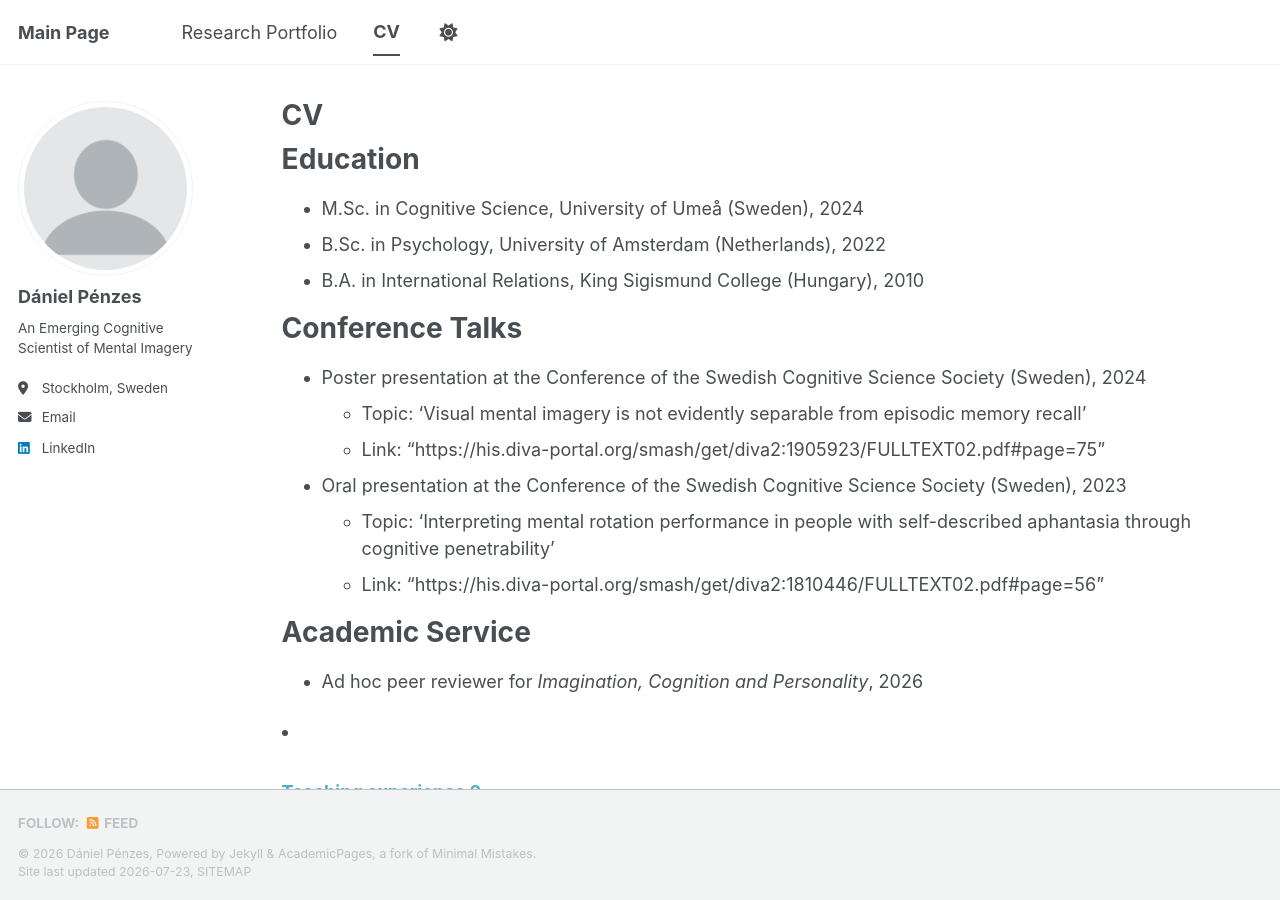
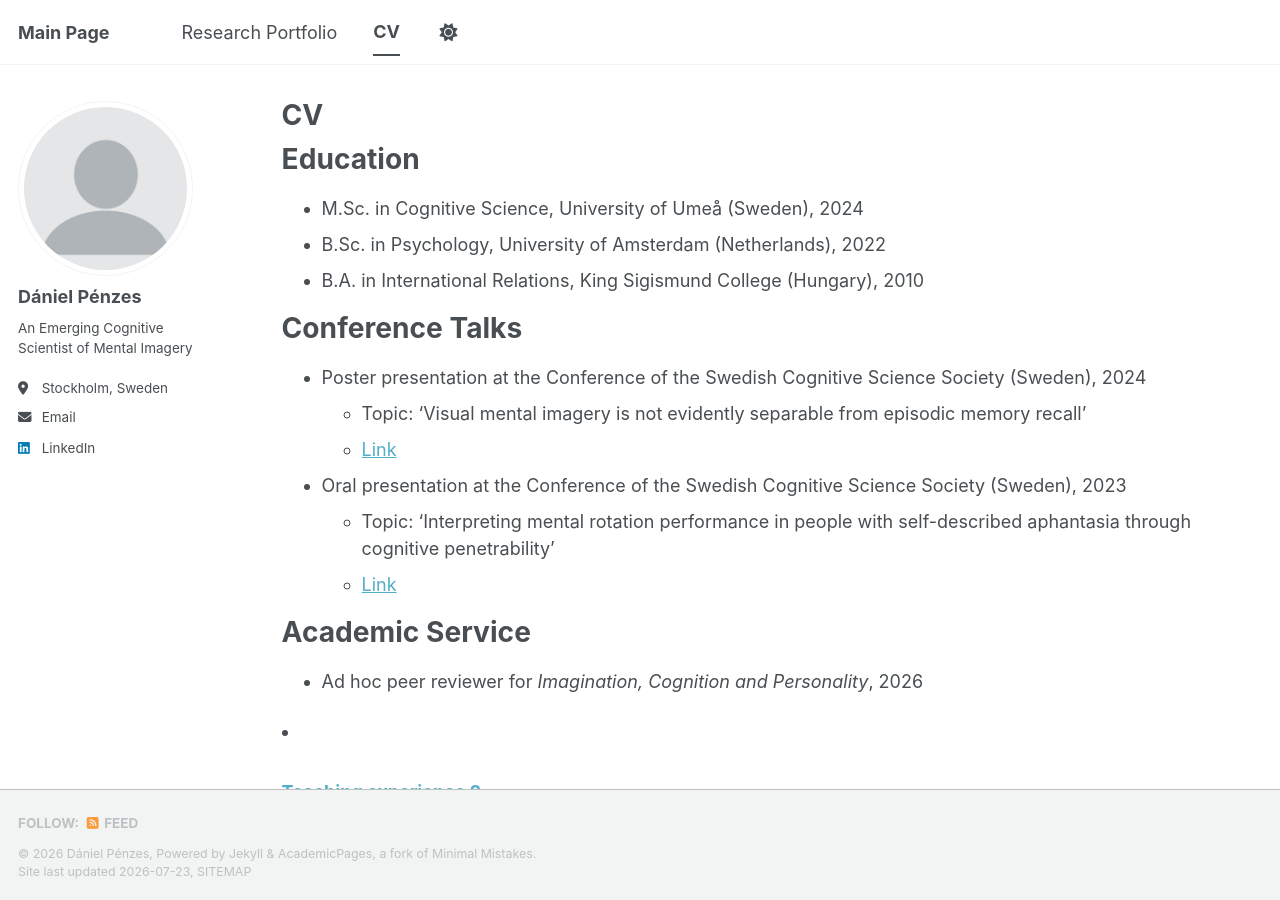
Before and after one commit to danielpenzes/danielpenzes.github.io, a Jekyll site: the page built from _pages/cv.md, in a window 1280 px wide and 900 px high. Built offline with Jekyll 4.4.1, drawn with Linux system fonts in a browser that asks for light colours; a style sheet for code colours, icons or effects is not loaded.

Commit message:
Update cv.md

```diff
--- a/_pages/cv.md
+++ b/_pages/cv.md
@@ -19,11 +19,11 @@ Conference Talks
 ======
 * Poster presentation at the Conference of the Swedish Cognitive Science Society (Sweden), 2024
   * Topic: 'Visual mental imagery is not evidently separable from episodic memory recall'
-  * Link: "https://his.diva-portal.org/smash/get/diva2:1905923/FULLTEXT02.pdf#page=75"
+  * [Link](https://his.diva-portal.org/smash/get/diva2:1905923/FULLTEXT02.pdf#page=75)
 
 * Oral presentation at the Conference of the Swedish Cognitive Science Society (Sweden), 2023
   * Topic: 'Interpreting mental rotation performance in people with self-described aphantasia through cognitive penetrability'
-  * Link: "https://his.diva-portal.org/smash/get/diva2:1810446/FULLTEXT02.pdf#page=56"
+  * [Link](https://his.diva-portal.org/smash/get/diva2:1810446/FULLTEXT02.pdf#page=56)
 
 Academic Service
 ======
```
